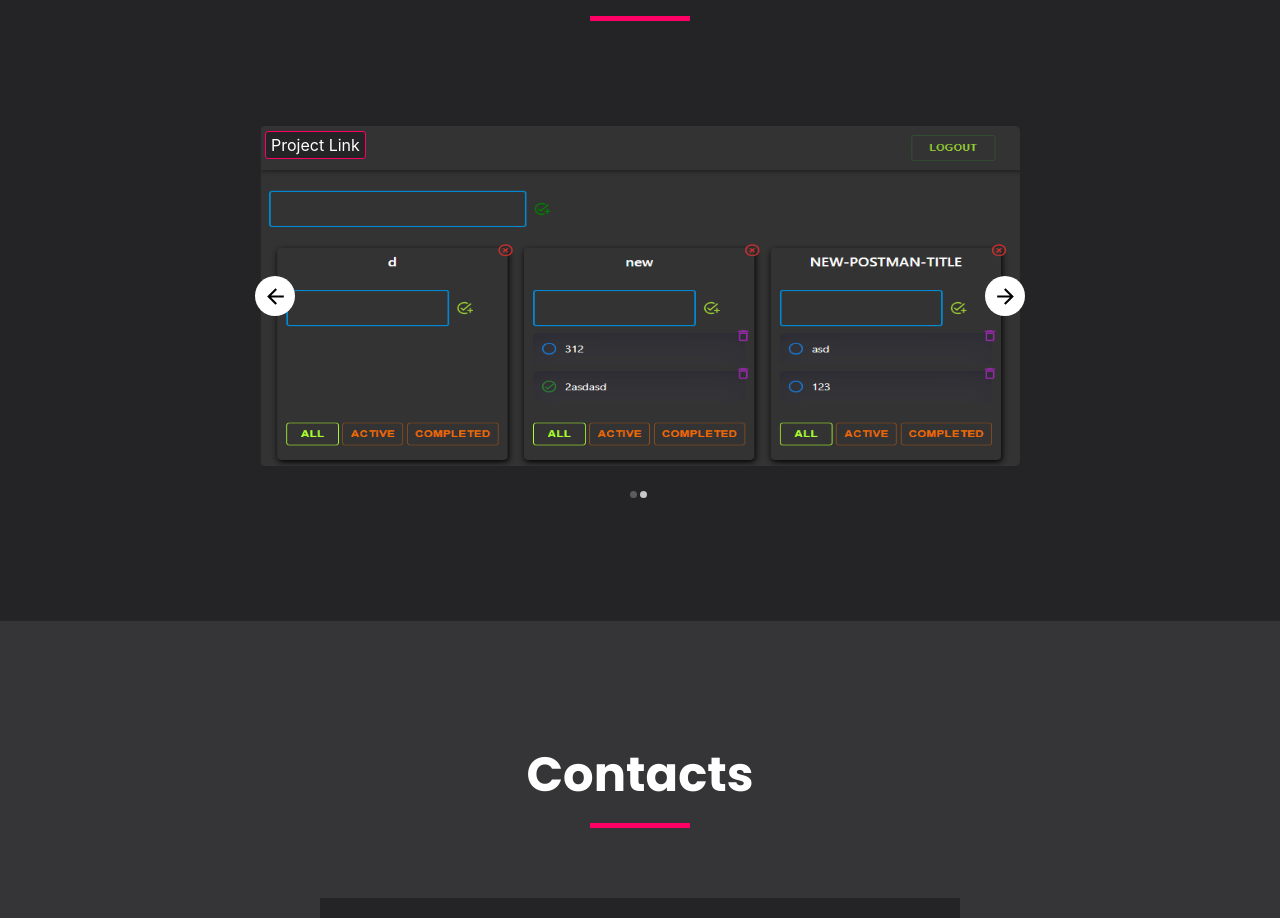
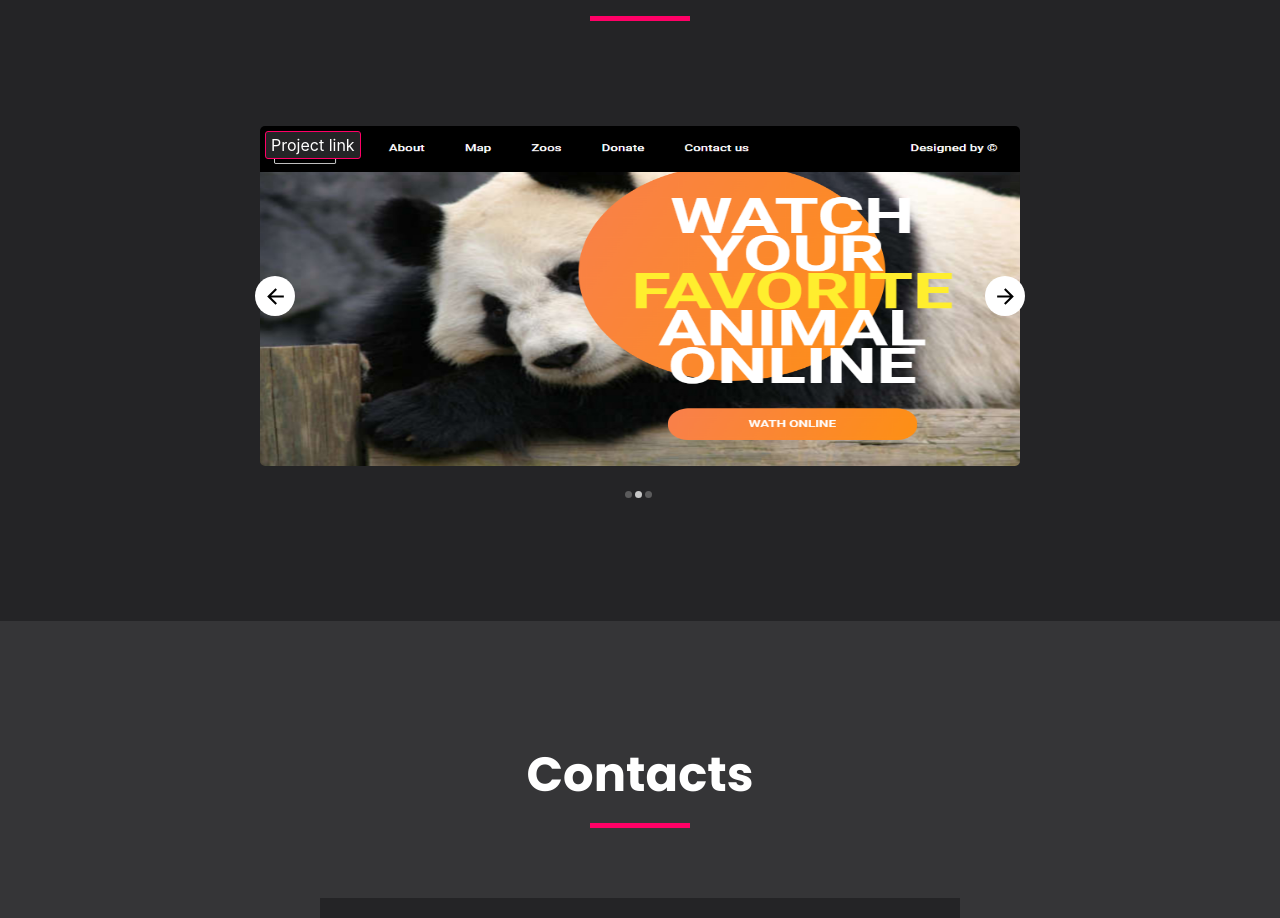
Before and after one commit to AlexanderLukomsky/portfolio, a React (Create React App) app: page / in a window 1280 px wide. Shown: the part 1842-2760 px from the top of the page. Built offline with nearby package versions, Linux system fonts and the light colour scheme.

Commit message:
feat: git repo

```diff
--- /dev/null
+++ b/src/common/types/index.ts
@@ -0,0 +1 @@
+export type Nullable<T> = T | null;
--- a/src/components/slider/Slider.tsx
+++ b/src/components/slider/Slider.tsx
@@ -1,24 +1,24 @@
+import { useSelector } from "react-redux";
 import { Slide } from "react-slideshow-image";
 import "react-slideshow-image/dist/styles.css";
+import { selectProjects } from "../../utils";
 import { SliderItem } from "./SliderItem";
-export const Slider: React.FC<PropsType> = ({
-  array,
-  properties,
-  ...props
-}) => {
+export const Slider: React.FC<PropsType> = ({ properties, ...props }) => {
+  const projects = useSelector(selectProjects);
   return (
     <Slide {...props} cssClass="slider-items" {...properties} duration={4000}>
-      {array.map((slide, index) => (
-        <SliderItem img={slide.img} key={index} srcImg={slide.src} />
+      {projects.map((project, index) => (
+        <SliderItem
+          title={project.title}
+          img={project.img}
+          key={index}
+          srcImg={project.src}
+        />
       ))}
     </Slide>
   );
 };
 type PropsType = {
-  array: {
-    img: string;
-    src?: string;
-  }[];
   canSwipe?: boolean;
   slidesToShow?: number;
   slidesToScroll?: number;
--- a/src/components/slider/SliderItem.tsx
+++ b/src/components/slider/SliderItem.tsx
@@ -1,5 +1,6 @@
 import { FC, memo } from "react";
-export const SliderItem: FC<PropsType> = memo(({ img, srcImg }) => {
+import { Nullable } from "../../common/types";
+export const SliderItem: FC<PropsType> = memo(({ img, srcImg, title }) => {
   return (
     <div className="slider-items__item">
       <span className="slider-items__img-screen"></span>
@@ -9,7 +10,7 @@ export const SliderItem: FC<PropsType> = memo(({ img, srcImg }) => {
         target={"_blank"}
         rel="noreferrer"
       >
-        project link
+        {title ? title : "Project link"}
       </a>
       <img src={img} alt="portfolio-img" />
     </div>
@@ -18,4 +19,5 @@ export const SliderItem: FC<PropsType> = memo(({ img, srcImg }) => {
 type PropsType = {
   img: string;
   srcImg?: string;
+  title: Nullable<string>;
 };
--- a/src/features/projects/projects.scss
+++ b/src/features/projects/projects.scss
@@ -34,7 +34,6 @@
             border: 1px solid $accentColor;
             border-radius: 3px;
             margin: 5px;
-            text-transform: capitalize;
             color: $basicTextColor;
             background-color: $bgColor;
             &:hover {
--- a/src/features/projects/projectsSlider/ProjectsSlider.tsx
+++ b/src/features/projects/projectsSlider/ProjectsSlider.tsx
@@ -3,8 +3,6 @@ import ArrowBackIcon from "@mui/icons-material/ArrowBack";
 import ArrowForwardIcon from "@mui/icons-material/ArrowForward";
 import { IconButton } from "@mui/material";
 import { useEffect, useState } from "react";
-import { selectProjects } from "../../../utils";
-import { useSelector } from "react-redux";
 
 export const ProjectsSlider = () => {
   const [canSwipe, setCanSwipe] = useState(false);
@@ -17,7 +15,7 @@ export const ProjectsSlider = () => {
       setCanSwipe(true);
     }
   }, []);
-  const projects = useSelector(selectProjects);
+
   const buttonStyle = {
     width: "40px",
     height: "40px",
@@ -45,7 +43,6 @@ export const ProjectsSlider = () => {
   return (
     <div className="projects__slider">
       <Slider
-        array={projects}
         slidesToShow={1}
         slidesToScroll={1}
         autoplay={true}
--- a/src/store/appReducer.ts
+++ b/src/store/appReducer.ts
@@ -7,7 +7,7 @@ import sassLogo from "../common/assets/skillsImg/sassLogo.svg";
 import htmlLogo from "../common/assets/skillsImg/htmlLogo.svg";
 import { v1 } from "uuid";
 import { formAPI, FormDataType } from "../api/form-api";
-import cards from "../common/assets/projectsImg/cards.jpg";
+import gitRepo from "../common/assets/projectsImg/gitRepo.png";
 import onlineZoo from "../common/assets/projectsImg/onlineZoo.png";
 import todolist from "../common/assets/projectsImg/todolist.png";
 import { AppThunk } from "./types";
@@ -22,17 +22,20 @@ const initState = {
     { skill: "SASS", img: htmlLogo, id: v1() },
   ],
   projects: [
-    // {
-    //    img: cards,
-    //    src: 'https://alexanderlukomsky.github.io/cards/'
-    // },
+    {
+      img: gitRepo,
+      src: "https://github.com/AlexanderLukomsky?tab=repositories",
+      title: "Link to other projects",
+    },
     {
       img: onlineZoo,
       src: "https://rolling-scopes-school.github.io/alexanderlukomsky-JSFE2022Q3/online-zoo/pages/main/",
+      title: null,
     },
     {
       img: todolist,
       src: "https://alexanderlukomsky.github.io/tlist-hw/#/todolists",
+      title: null,
     },
   ],
   formState: {
```
Also changed, not shown: src/common/assets/projectsImg/gitRepo.png.
